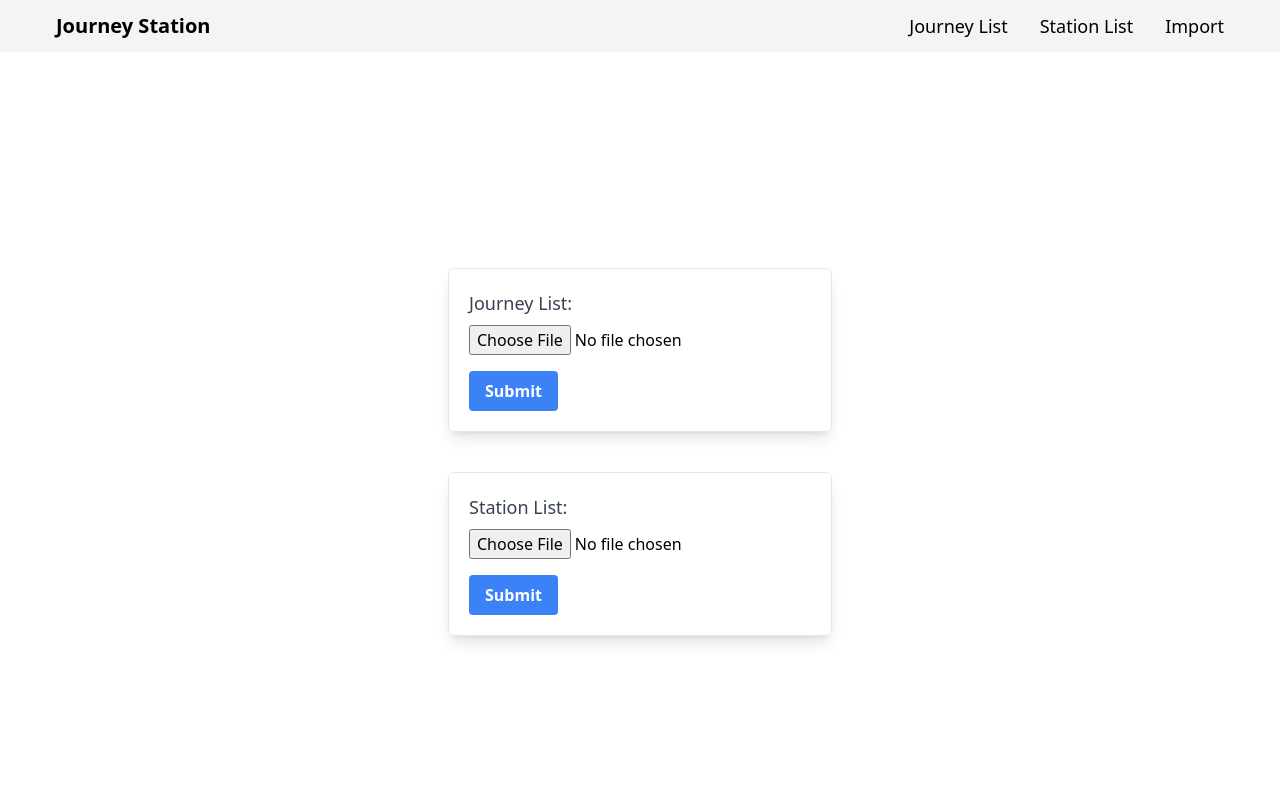
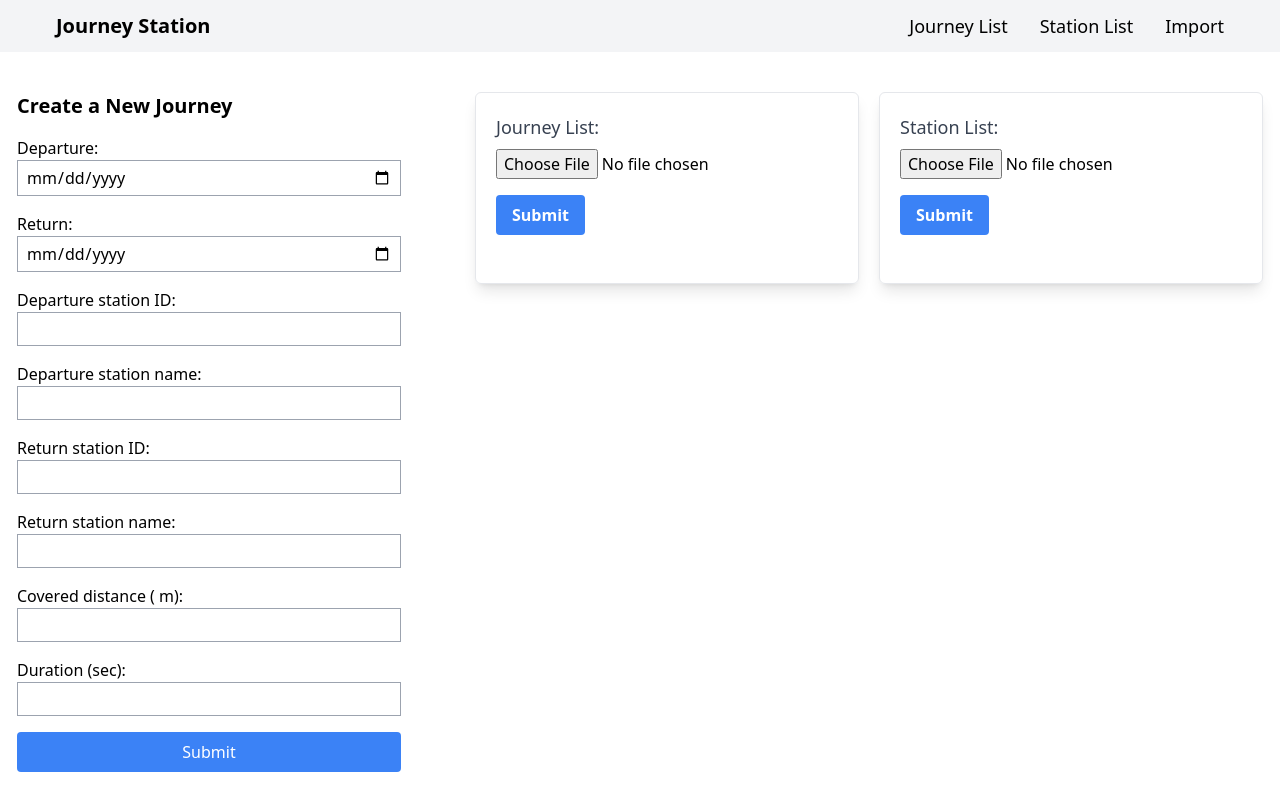
Before and after one commit to Dev-Exercise/DevFrontend, a Next.js app: page /Import in a window 1280 px wide. Shown: the top 810 px of the page. Built offline with nearby package versions, Linux system fonts and the light colour scheme.

Commit message:
UI added for new journeys

```diff
--- a/pages/Import.jsx
+++ b/pages/Import.jsx
@@ -1,6 +1,7 @@
 import Papa from "papaparse";
 import { useState } from "react";
 import Header from "./components/Header/Header";
+import NewJourney from "./components/NewJourney/NewJourney";
 
 export default function Import() {
   const [jouneryFile, setJourneyFile] = useState(null);
@@ -71,11 +72,13 @@ export default function Import() {
   return (
     <>
       <Header />
-      <main className="flex items-center justify-center h-screen">
-        <div>
+      <main className="flex justify-around gap-10">
+        <NewJourney />
+
+        <div className="flex gap-5 mt-10">
           <form
             onSubmit={handleJourney}
-            className="border rounded-md shadow-lg mb-10 p-5 w-96"
+            className="border rounded-md shadow-lg mb-10 p-5 w-96 h-48"
           >
             <label
               htmlFor="file1"
@@ -100,7 +103,7 @@ export default function Import() {
 
           <form
             onSubmit={handleStation}
-            className="border rounded-md shadow-lg p-5 w-96"
+            className="border rounded-md shadow-lg p-5 w-96 h-48"
           >
             <label
               htmlFor="file2"
--- /dev/null
+++ b/pages/components/NewJourney/NewJourney.jsx
@@ -0,0 +1,147 @@
+import React, { useState } from "react";
+import axios from "axios";
+
+const NewJourney = () => {
+  const [journeyData, setJourneyData] = useState({
+    Departure: "",
+    Return: "",
+    "Departure station id": "",
+    "Departure station name": "",
+    "Return station id": "",
+    "Return station name": "",
+    "Covered distance (m)": "",
+    "Duration (sec)": "",
+  });
+
+  const handleChange = (e) => {
+    const { name, value } = e.target;
+    setJourneyData((prevState) => ({
+      ...prevState,
+      [name]: value,
+    }));
+  };
+
+  const handleSubmit = async (e) => {
+    e.preventDefault();
+    try {
+      await axios.post("http://localhost:3001/newJourney", journeyData);
+      alert("Journey saved successfully");
+    } catch (error) {
+      console.error("An error occurred while saving the journey:", error);
+    }
+  };
+
+  return (
+    <div className="mt-10">
+      <h1 className="font-semibold text-xl mb-4">Create a New Journey</h1>
+      <form onSubmit={handleSubmit} className="max-w-sm">
+        <div className="mb-4">
+          <label className="block mb-2">
+            Departure:
+            <input
+              type="date"
+              name="Departure"
+              value={journeyData.Departure}
+              onChange={handleChange}
+              className="border border-gray-400 px-2 py-1 w-full"
+            />
+          </label>
+        </div>
+        <div className="mb-4">
+          <label className="block mb-2">
+            Return:
+            <input
+              type="date"
+              name="Return"
+              value={journeyData.Return}
+              onChange={handleChange}
+              className="border border-gray-400 px-2 py-1 w-full"
+            />
+          </label>
+        </div>
+        <div className="mb-4">
+          <label className="block mb-2">
+            Departure station ID:
+            <input
+              type="number"
+              name="Departure station id"
+              value={journeyData["Departure station id"]}
+              onChange={handleChange}
+              className="border border-gray-400 px-2 py-1 w-full"
+            />
+          </label>
+        </div>
+        <div className="mb-4">
+          <label className="block mb-2">
+            Departure station name:
+            <input
+              type="text"
+              name="Departure station name"
+              value={journeyData["Departure station name"]}
+              onChange={handleChange}
+              className="border border-gray-400 px-2 py-1 w-full"
+            />
+          </label>
+        </div>
+        <div className="mb-4">
+          <label className="block mb-2">
+            Return station ID:
+            <input
+              type="number"
+              name="Return station id"
+              value={journeyData["Return station id"]}
+              onChange={handleChange}
+              className="border border-gray-400 px-2 py-1 w-full"
+            />
+          </label>
+        </div>
+        <div className="mb-4">
+          <label className="block mb-2">
+            Return station name:
+            <input
+              type="text"
+              name="Return station name"
+              value={journeyData["Return station name"]}
+              onChange={handleChange}
+              className="border border-gray-400 px-2 py-1 w-full"
+            />
+          </label>
+        </div>
+        <div className="mb-4">
+          <label className="block mb-2">
+            Covered distance ( m):
+            <input
+              type="number"
+              name="Covered distance (m)"
+              value={journeyData["Covered distance (m)"]}
+              onChange={handleChange}
+              className="border border-gray-400 px-2 py-1 w-full"
+            />
+          </label>
+        </div>
+        <div className="mb-4">
+          <label className="block mb-2">
+            Duration (sec):
+            <input
+              type="number"
+              name="Duration (sec)"
+              value={journeyData["Duration (sec)"]}
+              onChange={handleChange}
+              className="border border-gray-400 px-2 py-1 w-full"
+            />
+          </label>
+        </div>
+        <div className="text-center">
+          <button
+            type="submit"
+            className="bg-blue-500 hover:bg-blue-900 transition text-white px-4 py-2 rounded w-full"
+          >
+            Submit
+          </button>
+        </div>
+      </form>
+    </div>
+  );
+};
+
+export default NewJourney;
```
